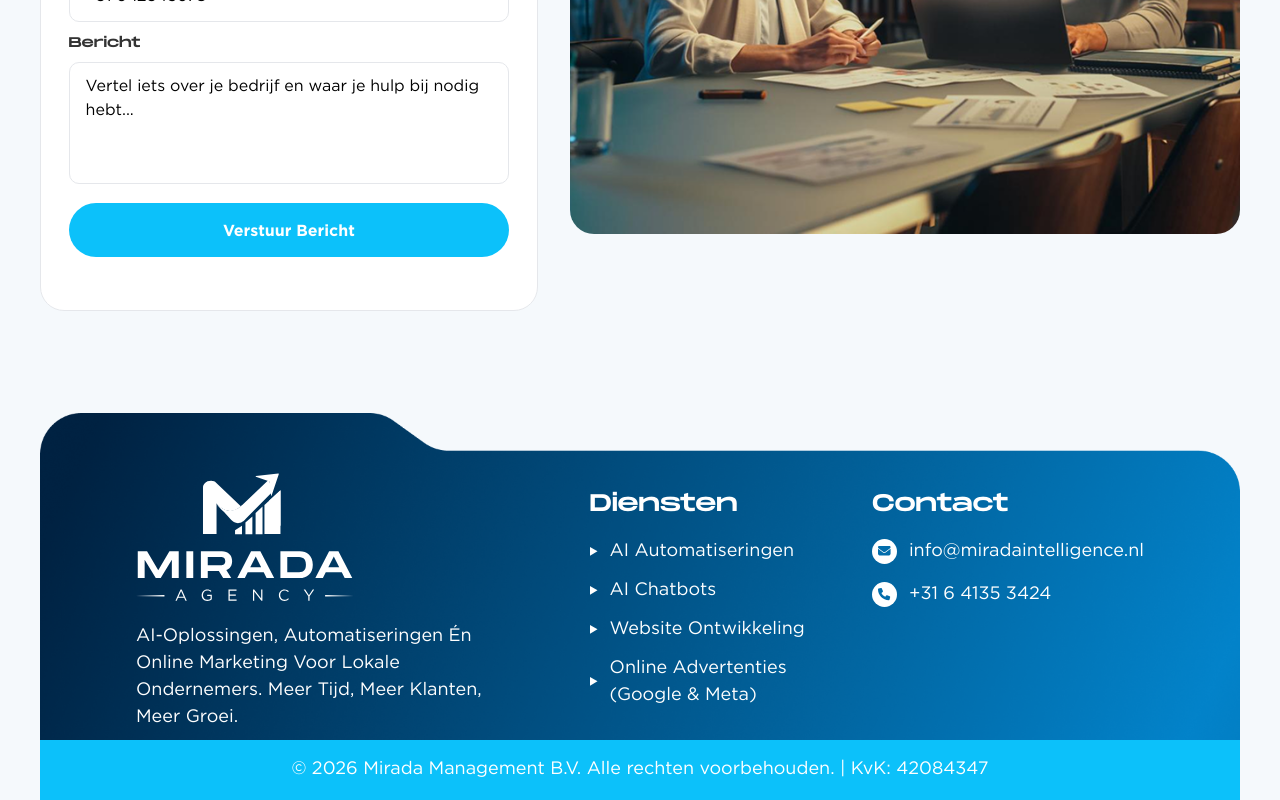
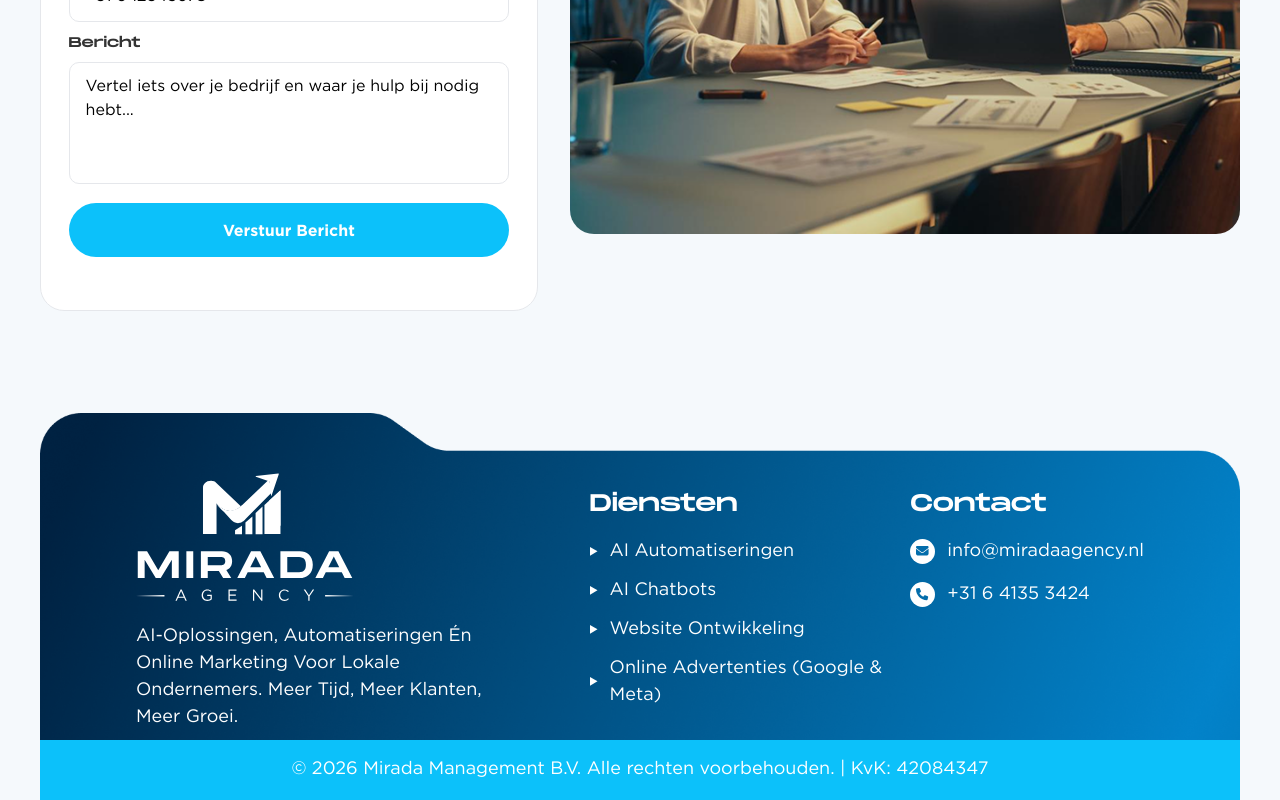
Before and after one commit to taibacreations/3616-miradaagency, a Next.js app: page / in a window 1280 px wide. Shown: the part 7936-8736 px from the top of the page. Built offline with nearby package versions, Linux system fonts and the light colour scheme.

Commit message:
made correction in footer behaviour

```diff
--- a/src/app/privacy/page.tsx
+++ b/src/app/privacy/page.tsx
@@ -11,7 +11,7 @@ declare global {
 
 /* ---------- contact (footer wale hi) ---------- */
 
-const CONTACT_EMAIL = "info@miradaintelligence.nl";
+const CONTACT_EMAIL = "info@miradaagency.nl";
 const CONTACT_EMAIL_HREF = `mailto:${CONTACT_EMAIL}`;
 const CONTACT_PHONE = "+31 6 4135 3424";
 const CONTACT_PHONE_HREF = "tel:+31641353424";
@@ -299,17 +299,17 @@ export default function PrivacyPage() {
                   <div>
                     <dt className="inline font-bold">E-mail: </dt>
                     <dd className="inline">
-                      <Link href={CONTACT_EMAIL_HREF} className={`${linkClass} break-words`}>
+                      <a href={CONTACT_EMAIL_HREF} className={`${linkClass} break-words`}>
                         {CONTACT_EMAIL}
-                      </Link>
+                      </a>
                     </dd>
                   </div>
                   <div>
                     <dt className="inline font-bold">Telefoon: </dt>
                     <dd className="inline">
-                      <Link href={CONTACT_PHONE_HREF} className={linkClass}>
+                      <a href={CONTACT_PHONE_HREF} className={linkClass}>
                         {CONTACT_PHONE}
-                      </Link>
+                      </a>
                     </dd>
                   </div>
                   <div>
--- a/src/components/footer.tsx
+++ b/src/components/footer.tsx
@@ -30,8 +30,8 @@ const ArrowIcon = () => (
 
 const contacts = [
   {
-    label: "info@miradaintelligence.nl",
-    href: "mailto:info@miradaintelligence.nl",
+    label: "info@miradaagency.nl",
+    href: "mailto:info@miradaagency.nl",
     icon: (
       <svg
         xmlns="http://www.w3.org/2000/svg"
@@ -238,12 +238,12 @@ const Footer = () => {
                           <div className="bg-white rounded-full w-[25px] h-[25px] flex justify-center items-center shrink-0">
                             {item.icon}
                           </div>
-                          <Link
+                          <a
                             href={item.href}
                             className={`${linkText} break-words`}
                           >
                             {item.label}
-                          </Link>
+                          </a>
                         </div>
                       ))}
                     </div>
```
